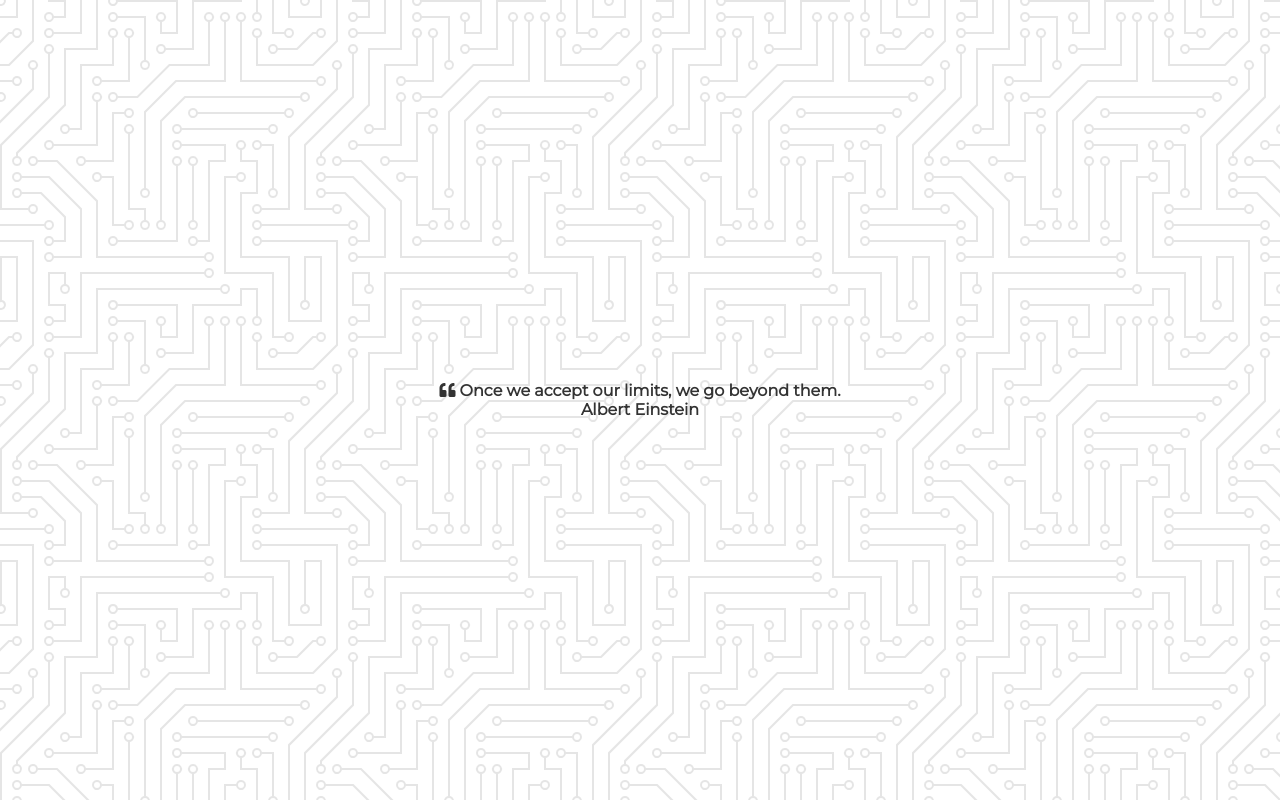
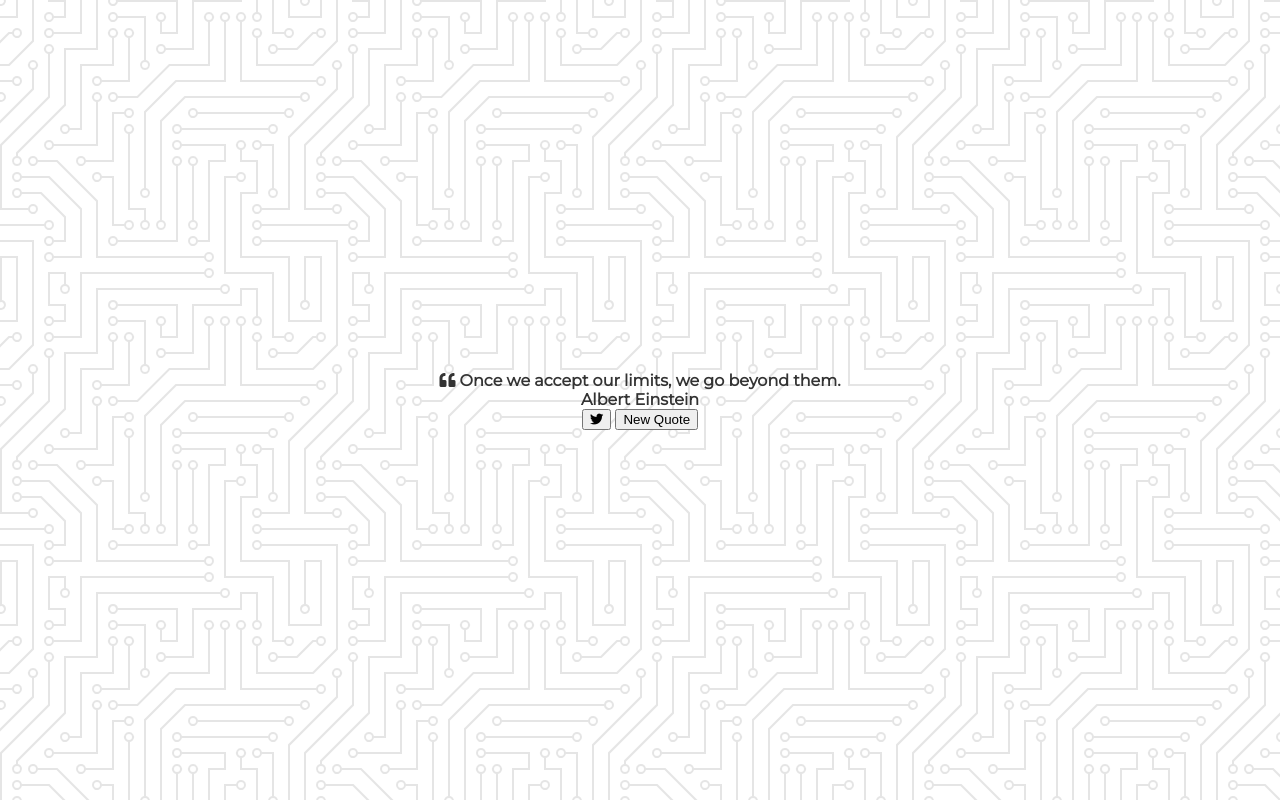
Before and after one commit to St-Dimitrov/quote-generator, a plain HTML site: page index.html in a window 1280 px wide. Drawn offline with Linux system fonts and the light colour scheme.

Commit message:
visual creditn

```diff
--- a/index.html
+++ b/index.html
@@ -5,8 +5,7 @@
     <meta charset="UTF-8">
     <meta name="viewport" content="width=device-width, initial-scale=1.0">
     <title>Quote Generator</title>
-    <link rel="icon" type="image/png"
-        href="http://www.google.com/s2/u/0/favicons?domain=laughing-brahmagupta-6182f1.netlify.app">
+    <link rel="icon" type="image/png" href="http://www.google.com/s2/u/0/favicons?domain=laughing-brahmagupta-6182f1.netlify.app">
     <link rel="stylesheet" href="https://cdnjs.cloudflare.com/ajax/libs/font-awesome/5.14.0/css/all.min.css">
     <link rel="stylesheet" href="style.css">
 </head>
@@ -23,6 +22,13 @@
         <div class="quote-authour">
             <span id="author">Albert Einstein</span>
         </div>
+        <!-- Buttons -->
+        <div class="button-container">
+            <button class="twitter-button" id="twitter" title="Tweet This!">
+                <i class="fab fa-twitter"></i>
+            </button>
+            <button class="new-quote">New Quote</button>
+        </div>
     </div>
     <!-- script -->
     <script src="scripts.js"></script>
```
Also changed, not shown: 1 other file.
